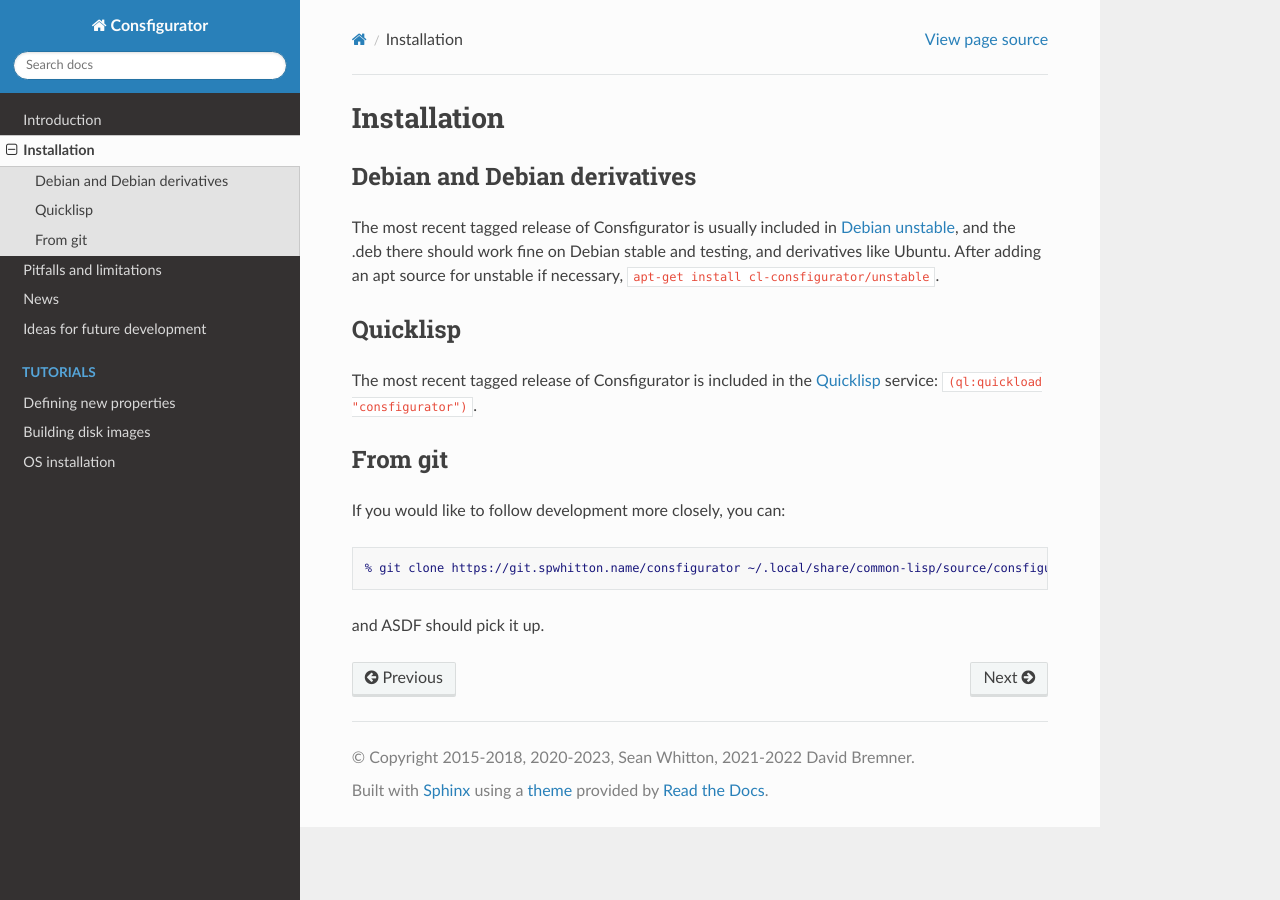
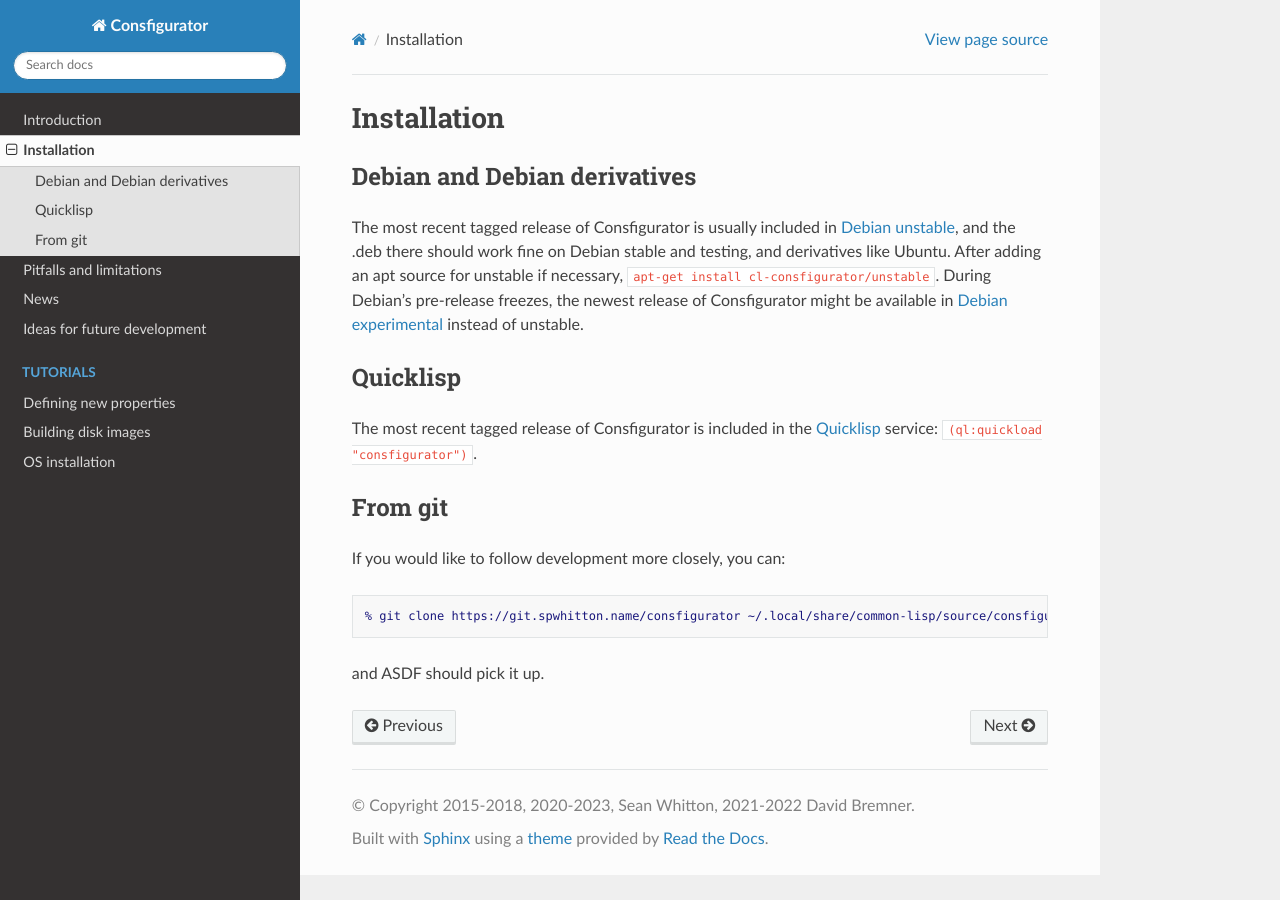
Before and after one commit to spwhitton/consfigurator, a Sphinx documentation site: the page built from doc/installation.rst, in a window 1280 px wide. Built offline with Sphinx 7.4.7 and the Read the Docs theme 2.0.0, drawn with Linux system fonts in a browser that asks for light colours; pages that are not in the unit, such as notebooks, are missing from menus.

Commit message:
doc/installation.rst: mention availability from Debian experimental
Signed-off-by: Sean Whitton <spwhitton@spwhitton.name>

```diff
--- a/doc/installation.rst
+++ b/doc/installation.rst
@@ -9,9 +9,12 @@
 The most recent tagged release of Consfigurator is usually included in `Debian
 unstable`_, and the .deb there should work fine on Debian stable and testing,
 and derivatives like Ubuntu.  After adding an apt source for unstable if
-necessary, ``apt-get install cl-consfigurator/unstable``.
+necessary, ``apt-get install cl-consfigurator/unstable``.  During Debian's
+pre-release freezes, the newest release of Consfigurator might be available in
+`Debian experimental`_ instead of unstable.
 
 .. _Debian unstable: https://www.debian.org/doc/manuals/debian-faq/choosing.en.html
+.. _Debian experimental: https://wiki.debian.org/DebianExperimental
 
 Quicklisp
 ---------
```
